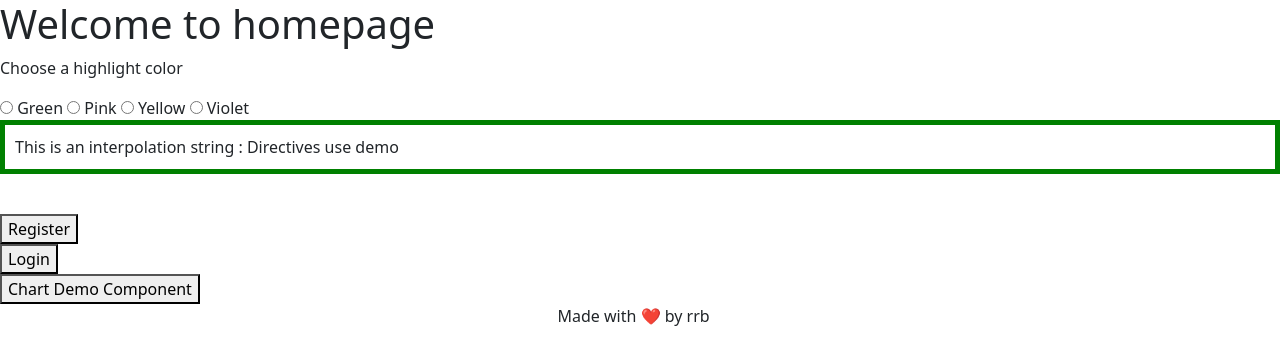
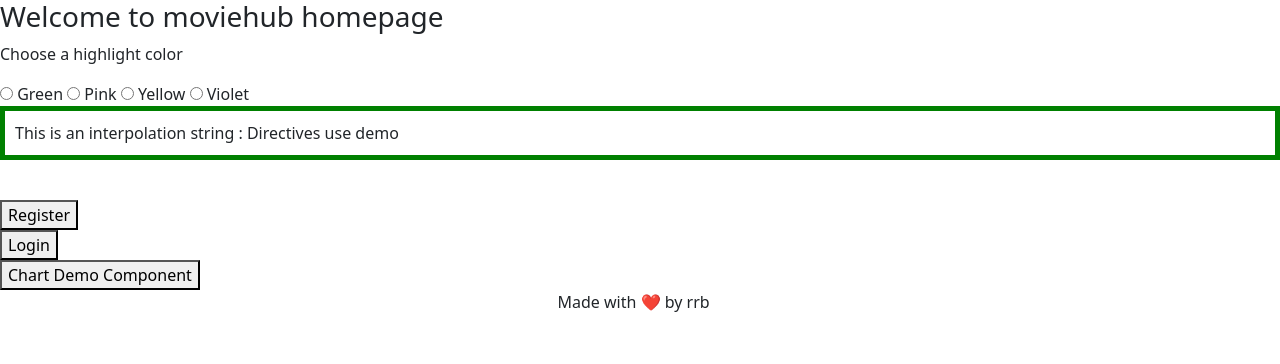
Before and after one commit to rajeshbosak/MyWebsite, an Angular app: page / in a window 1280 px wide. Shown: the top 364 px of the page. Built offline with nearby package versions, Linux system fonts and the light colour scheme.

Commit message:
one change

```diff
--- a/src/app/home/home.component.html
+++ b/src/app/home/home.component.html
@@ -1,4 +1,4 @@
-<h1>Welcome to  homepage </h1>
+<h3>Welcome to moviehub  homepage </h3>
 
 
 <div>
```
